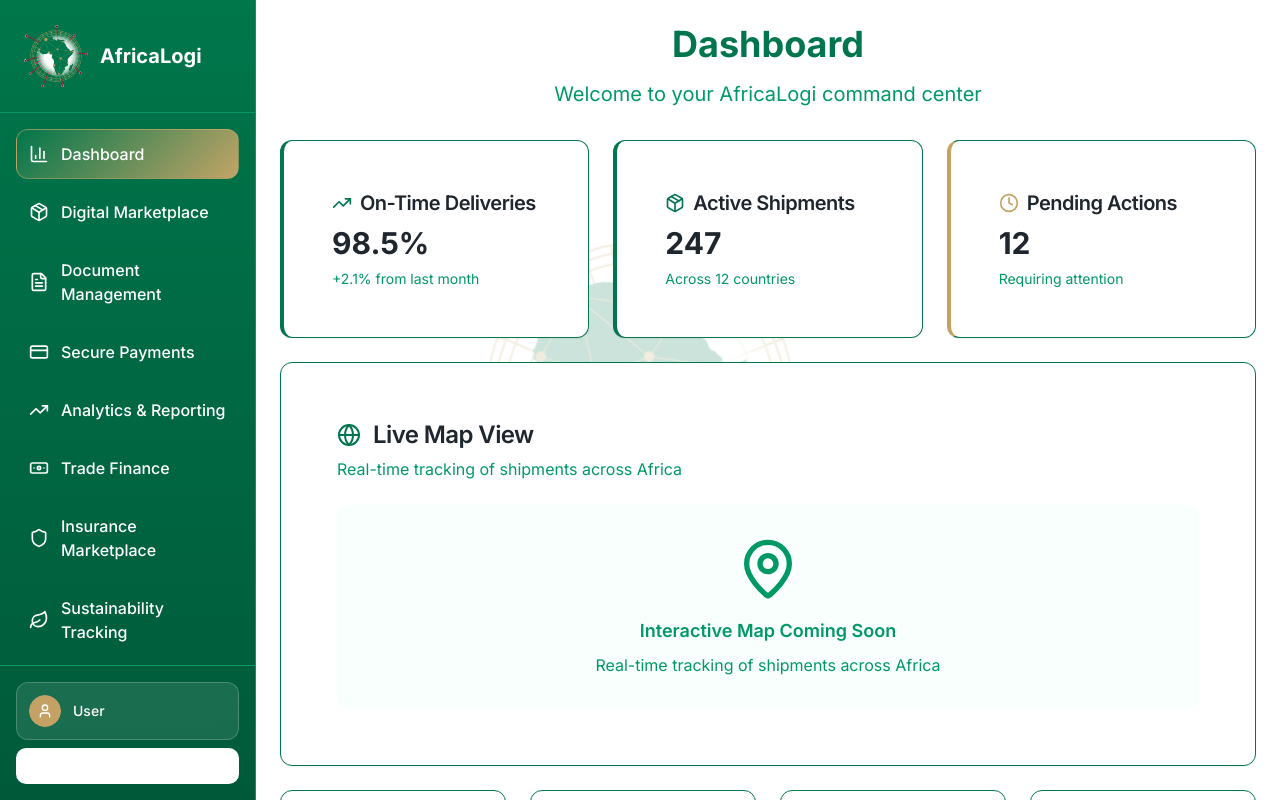
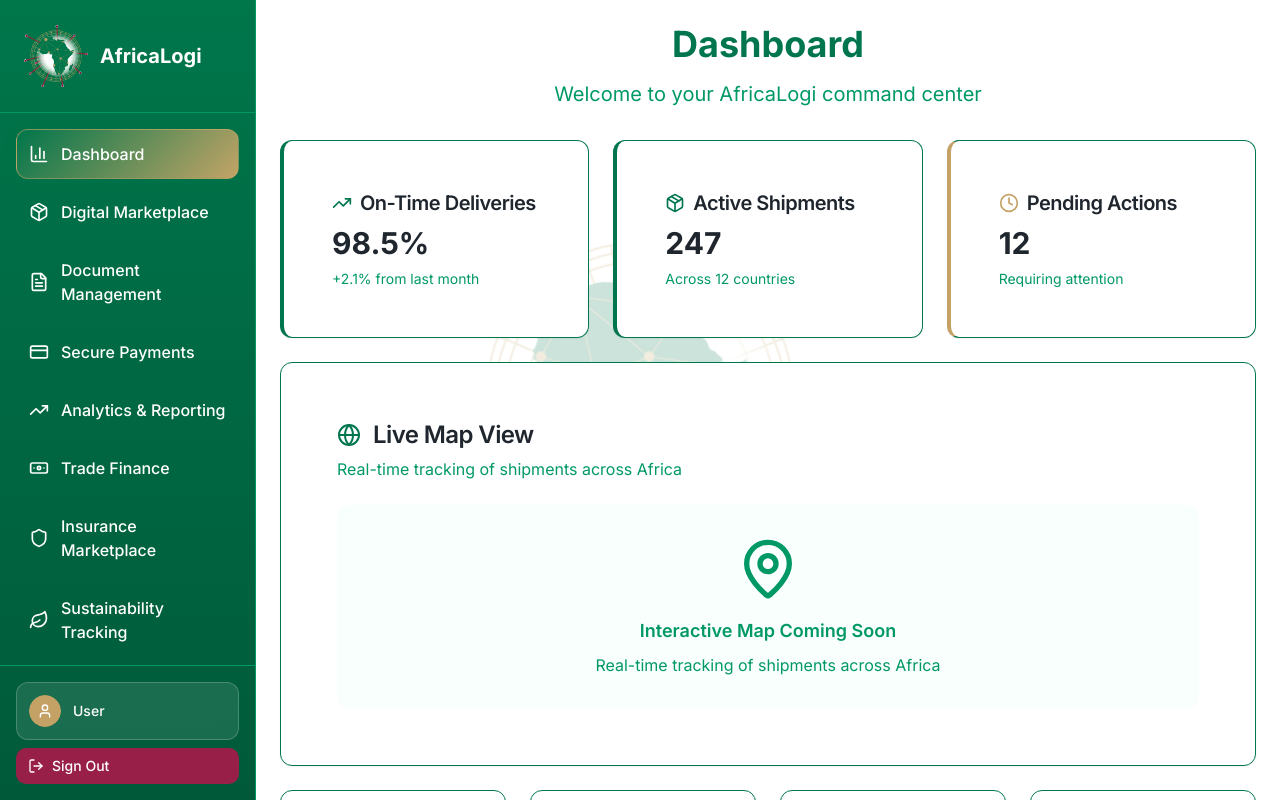
Before and after one commit to easttor/africa-logi-nexus, a React (Vite) app: page /app in a window 1280 px wide. Built offline with nearby package versions, Linux system fonts and the light colour scheme.

Commit message:
feat: Color Sign Out button red

```diff
--- a/src/components/AppSidebar.tsx
+++ b/src/components/AppSidebar.tsx
@@ -127,10 +127,10 @@ export function AppSidebar({ activeView, onViewChange }: SidebarProps) {
           </div>
         </div>
         <Button
-          variant="outline"
+          variant="destructive"
           size="sm"
           onClick={handleSignOut}
-          className="w-full justify-start gap-2 text-white border-white/20 hover:bg-white/10"
+          className="w-full justify-start gap-2"
         >
           <LogOut className="h-4 w-4" />
           Sign Out
```
